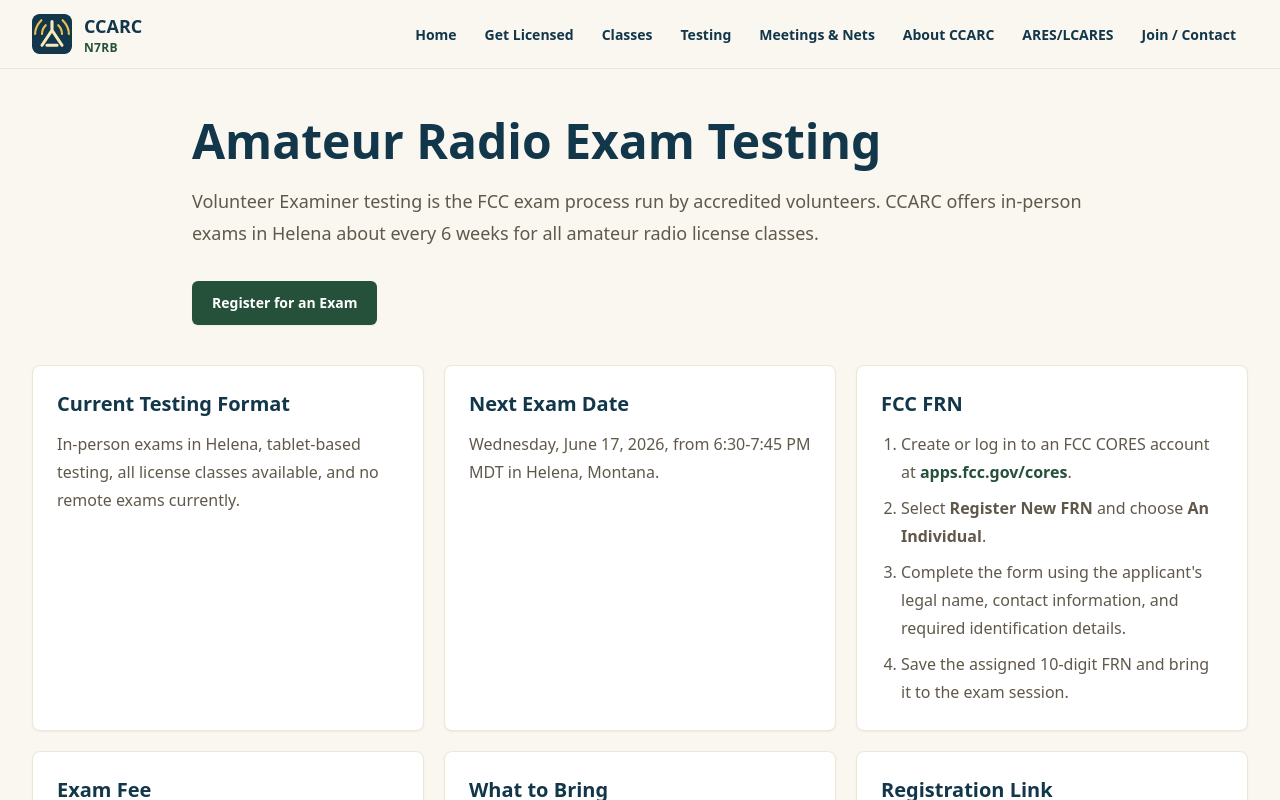
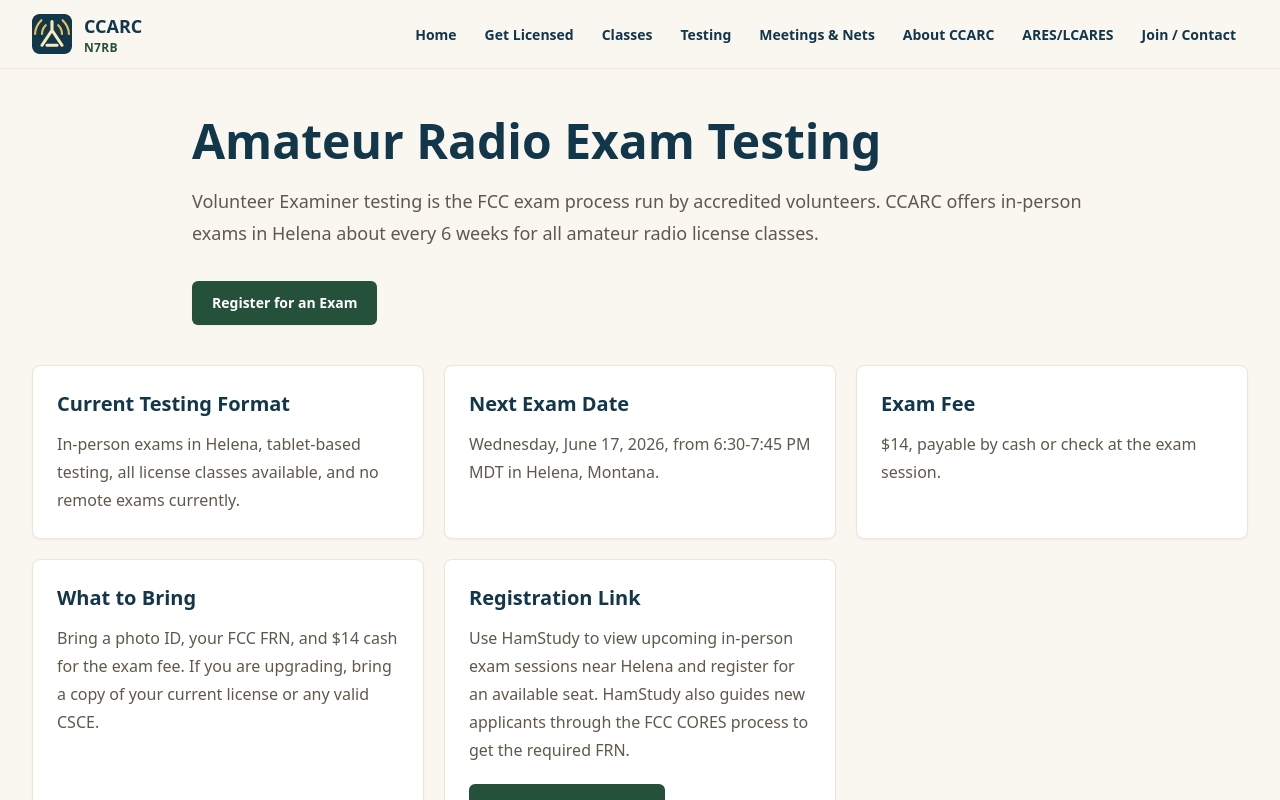
Before and after one commit to membership-ccarc/n7rb, a Next.js app: page /testing in a window 1280 px wide. Shown: the top 800 px of the page. Built offline with nearby package versions, Linux system fonts and the light colour scheme.

Commit message:
removed FCC FRN box on testing page

```diff
--- a/app/testing/page.tsx
+++ b/app/testing/page.tsx
@@ -26,14 +26,6 @@ export default function TestingPage() {
         <InfoCard title="Next Exam Date">
           <p>Wednesday, June 17, 2026, from 6:30-7:45 PM MDT in Helena, Montana.</p>
         </InfoCard>
-        <InfoCard title="FCC FRN">
-          <ol className="list-decimal space-y-2 pl-5">
-            <li>Create or log in to an FCC CORES account at <a className="font-bold text-pine-700 underline-offset-4 hover:underline focus-visible:outline focus-visible:outline-2 focus-visible:outline-offset-4" href="https://apps.fcc.gov/cores/" target="_blank" rel="noopener noreferrer">apps.fcc.gov/cores</a>.</li>
-            <li>Select <span className="font-bold">Register New FRN</span> and choose <span className="font-bold">An Individual</span>.</li>
-            <li>Complete the form using the applicant&apos;s legal name, contact information, and required identification details.</li>
-            <li>Save the assigned 10-digit FRN and bring it to the exam session.</li>
-          </ol>
-        </InfoCard>
         <InfoCard title="Exam Fee">
           <p>$14, payable by cash or check at the exam session.</p>
         </InfoCard>
@@ -41,7 +33,7 @@ export default function TestingPage() {
           <p>Bring a photo ID, your FCC FRN, and $14 cash for the exam fee. If you are upgrading, bring a copy of your current license or any valid CSCE.</p>
         </InfoCard>
         <InfoCard title="Registration Link">
-          <p>Use HamStudy to view upcoming in-person exam sessions near Helena and register for an available seat.</p>
+          <p>Use HamStudy to view upcoming in-person exam sessions near Helena and register for an available seat. HamStudy also guides new applicants through the FCC CORES process to get the required FRN.</p>
           <div className="mt-5">
             <ButtonLink href={LINKS.TESTING_REGISTRATION_URL}>Register on HamStudy</ButtonLink>
           </div>
```
